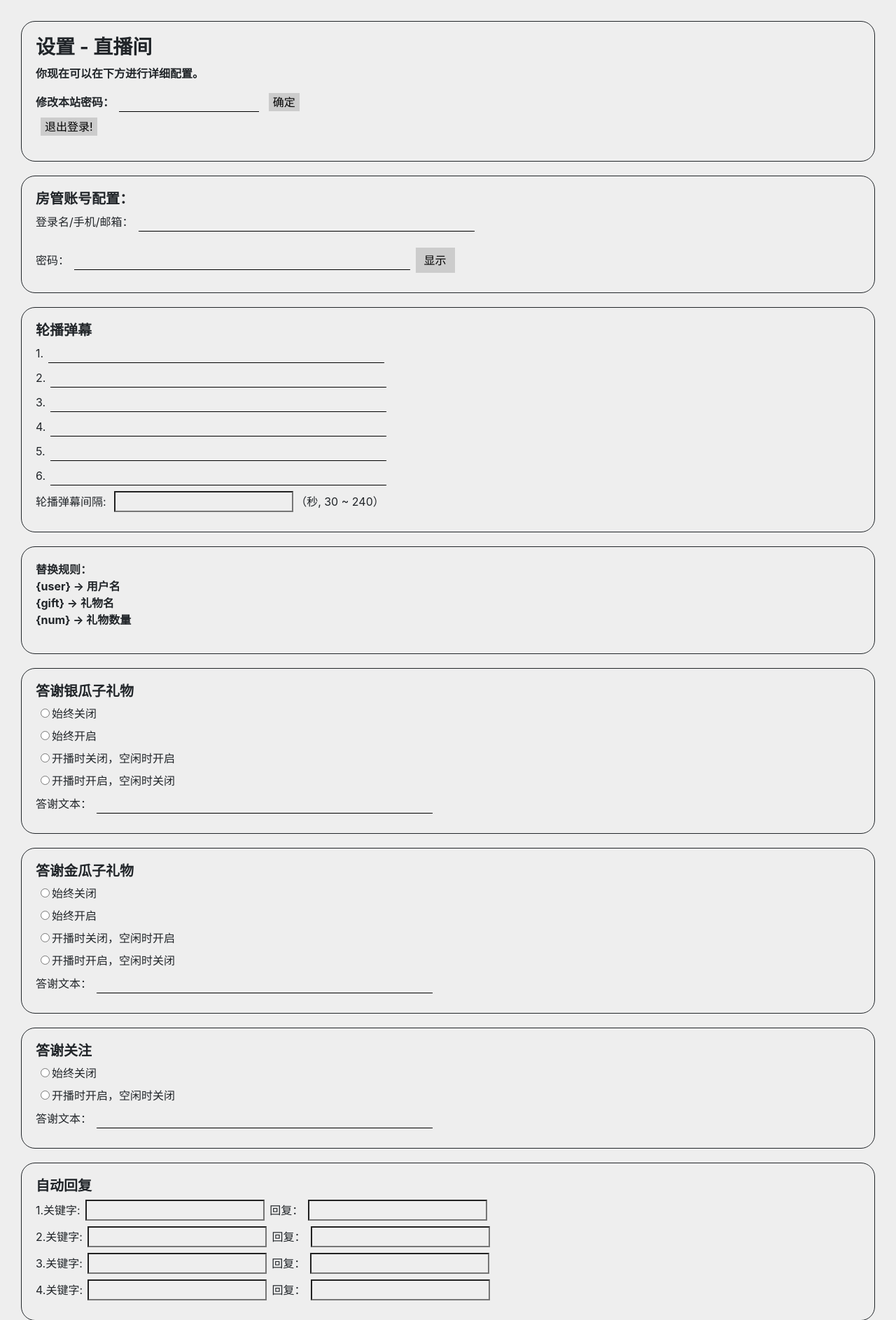
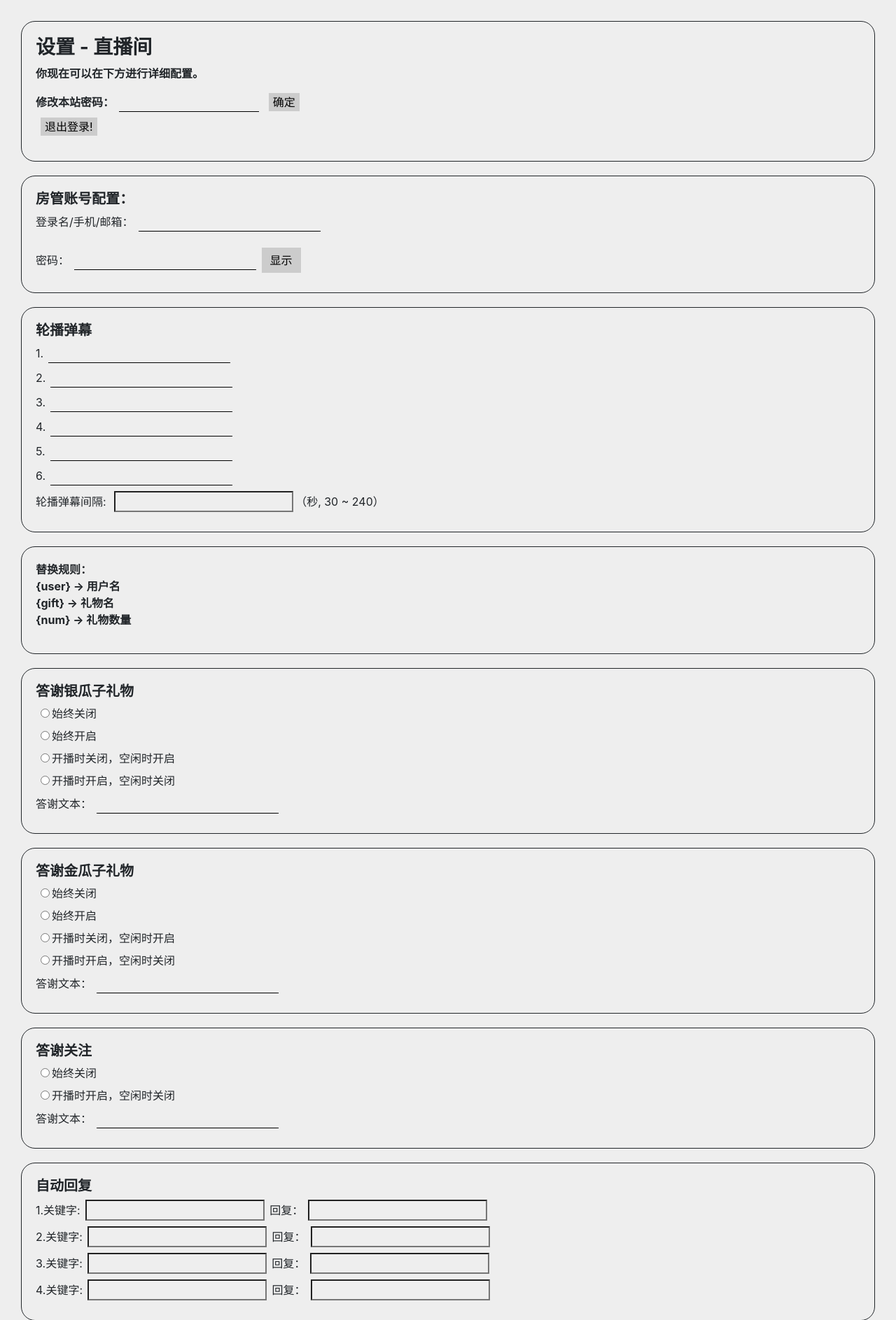
Before and after one commit to cl-ei/stormgift, a Python web app: template website/templates/dxj_settings.html in a window 1280 px wide. Shown: the top 1887 px of the page at 70% size. Run offline with Jinja, Linux system fonts and the light colour scheme; the template is opened without the code that fills it, so the values that code supplies are empty; some libraries are stand-ins or nearby versions.

Commit message:
update super dxj.

```diff
--- a/website/templates/dxj_settings.html
+++ b/website/templates/dxj_settings.html
@@ -42,7 +42,7 @@
         .input-text{
             border: none;
             border-bottom: 1px solid;
-            width: 480px;
+            max-width: 480px;
             text-align: left;
             padding-left: 10px
         }
@@ -77,7 +77,7 @@
             border-radius: 20px;
         }
         .dxj-password{
-            width: 200px;
+            max-width: 200px;
         }
         .cl-btn{
             border: none;
```
